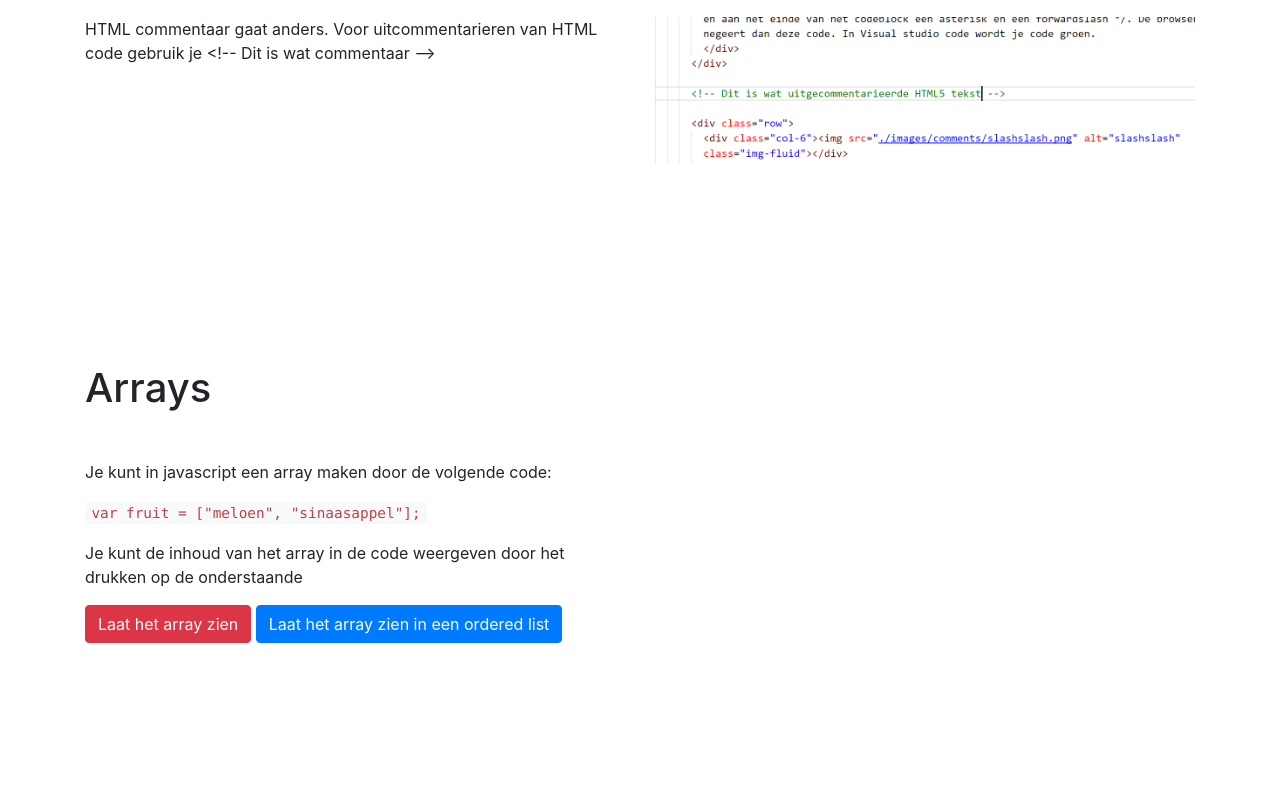
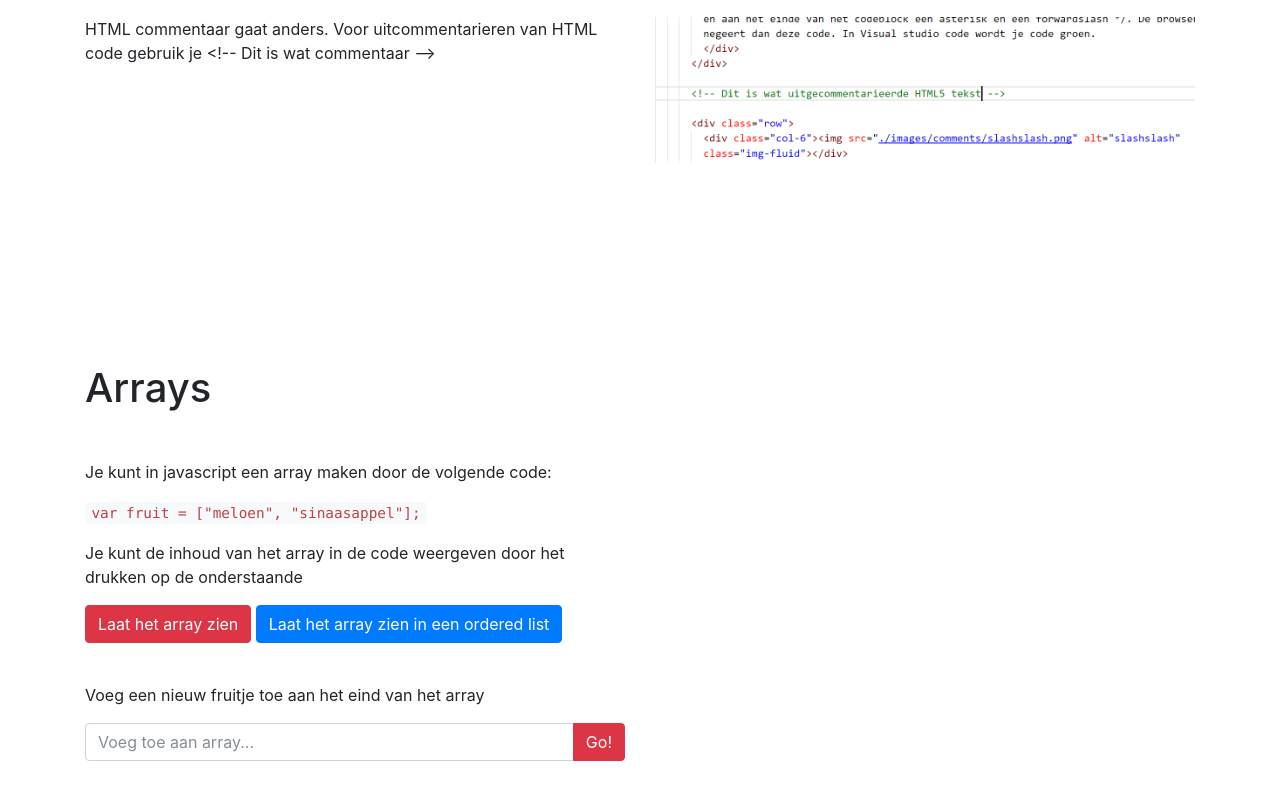
Before and after one commit to rra-am1a-2017/blok2-k-frte-sandbox, a plain HTML site: page index.html in a window 1280 px wide. Shown: the part 2116-2916 px from the top of the page. Drawn offline with nearby package versions, Linux system fonts and the light colour scheme.

Commit message:
Week6 Pushen en poppen halverwege les

```diff
--- a/index.html
+++ b/index.html
@@ -173,6 +173,22 @@
           <div class="col-6">
             <p id="showArray"></p>
           </div>
+        </div> <!-- eerste row -->
+        <div class="row">
+          <div class="col-6">
+            <p>Voeg een nieuw fruitje toe aan het eind van het array</p>
+            <div class="input-group">
+              <input type="text" class="form-control" placeholder="Voeg toe aan array..." aria-label="Search for..." id="">
+              <span class="input-group-btn">
+                <button class="btn btn-danger"
+                        type="button"
+                        onclick="">Go!</button>
+              </span>
+            </div>
+          </div>
+          <div class="col-6">
+            <p id="p_tagAdd"></p>
+          </div>
         </div>
       </section>
     </article>
--- a/js/sandbox.js
+++ b/js/sandbox.js
@@ -54,5 +54,5 @@ function showArrayOl() {
   }
   outputText = outputText + output;
   outputText = outputText + "</ol>";
-  p_tag.innerHTML = output;
+  p_tag.innerHTML = outputText;
 }
```
